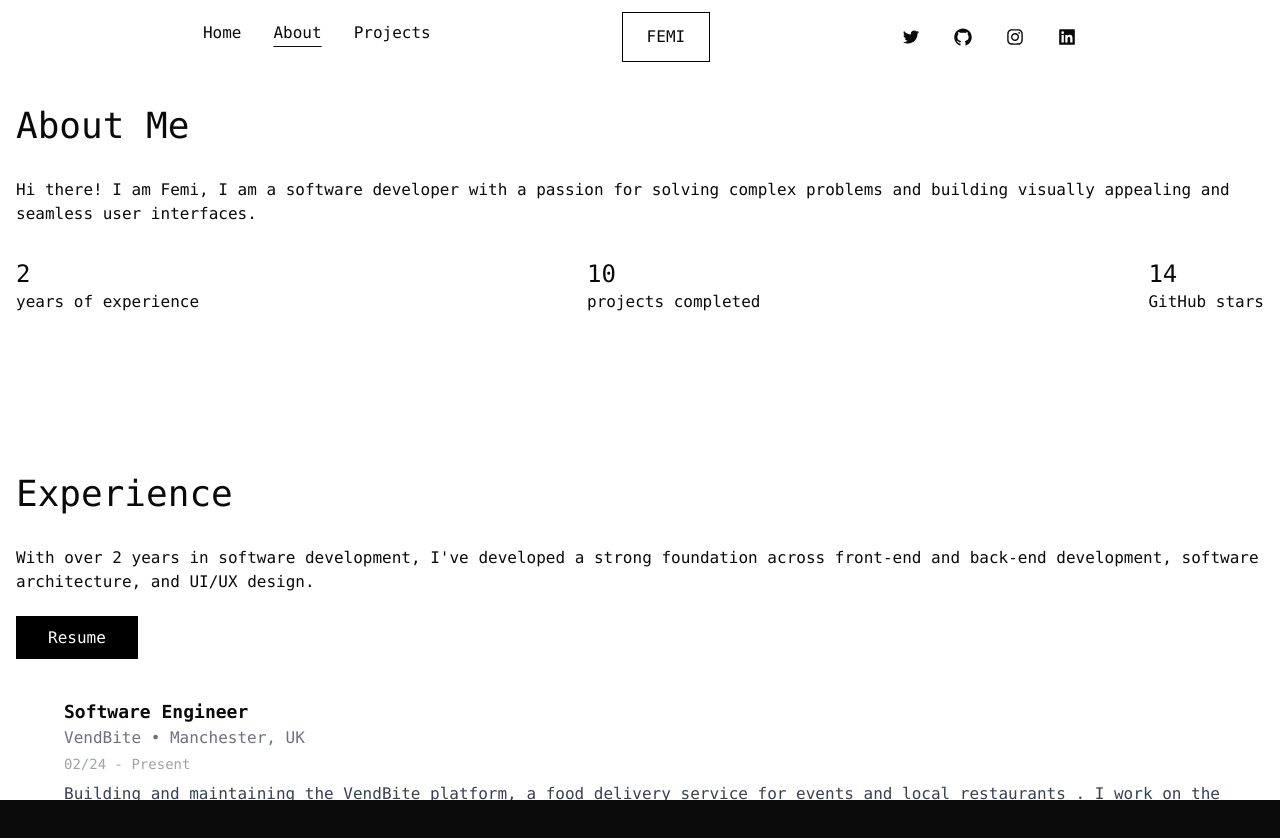
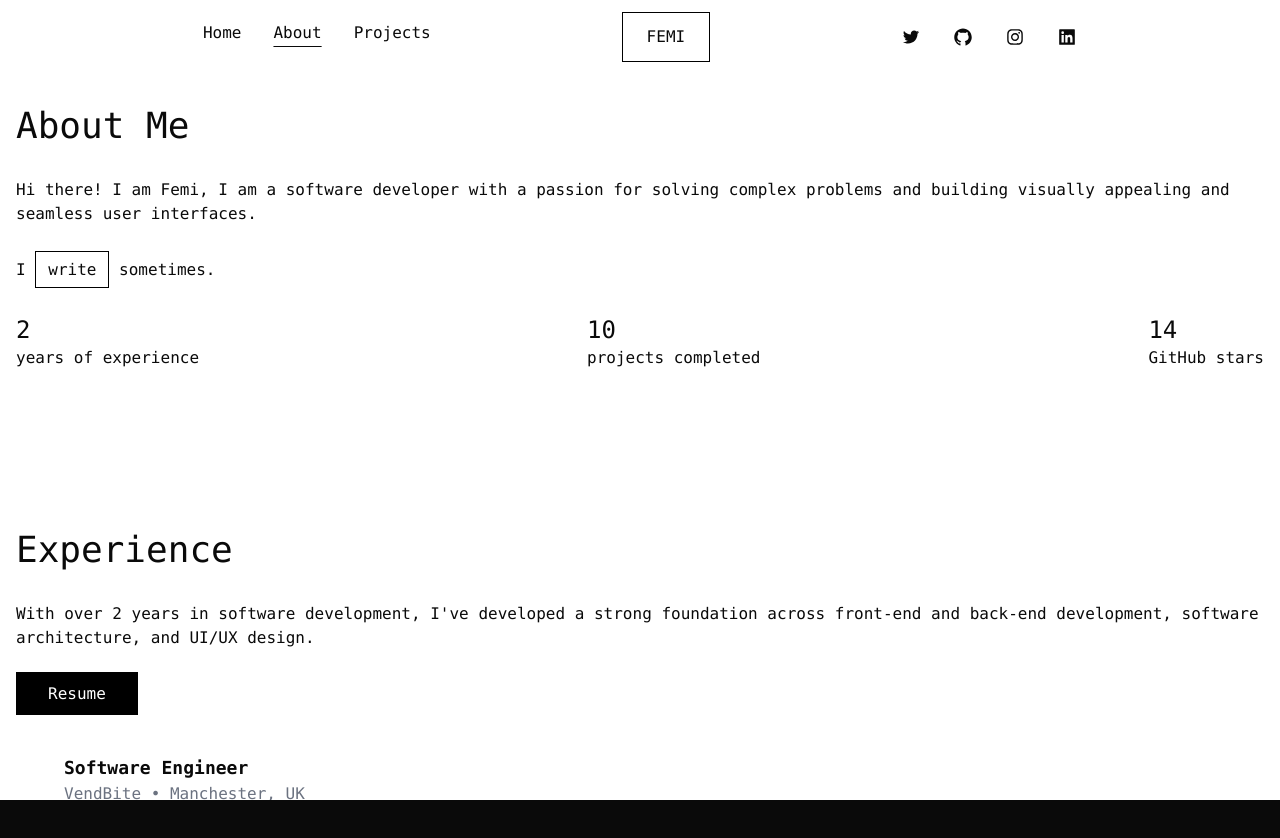
Before and after one commit to Stanwukong/femiajanaku, a Next.js app: page /about in a window 1280 px wide. Shown: the top 838 px of the page. Built offline with nearby package versions, Linux system fonts and the light colour scheme.

Commit message:
Fix Modal close on nav

```diff
--- a/src/components/About/Bio.tsx
+++ b/src/components/About/Bio.tsx
@@ -1,5 +1,6 @@
 import React from "react";
 import { STATS } from "@/constants";
+import Link from "next/link";
 
 const Bio = () => {
   return (
@@ -11,6 +12,17 @@ const Bio = () => {
           Hi there! I am Femi, I am a software developer with a passion for
           solving complex problems and building visually appealing and seamless
           user interfaces.
+        </p>
+        <p>
+          I{" "}
+          <Link
+            href={"https://femiajanaku.hashnode.dev/"}
+            target="_blank"
+            className="px-3 py-2 border border-black hover:bg-black hover:text-white"
+          >
+            write
+          </Link>{" "}
+          sometimes.
         </p>
 
         <section className="flex flex-col md:flex-row space-y-5 md:space-y-0 w-full justify-between">
--- /dev/null
+++ b/src/components/Logo.tsx
@@ -0,0 +1,28 @@
+import React, { useEffect } from "react";
+import { animateLogo } from "@/utils/animations";
+
+type Props = {
+    onModalOpen: () => void;
+};
+
+const Logo = ({ onModalOpen }: Props) => {
+
+
+  useEffect(() => {
+    animateLogo();
+  }, []);
+
+  return (
+    <div className="animate-logo">
+
+      <button
+        onClick={onModalOpen}
+        className="px-6 py-3 border border-black cursor-pointer hover:text-white hover:bg-black"
+      >
+        <span>FEMI</span>
+      </button>
+    </div>
+  );
+};
+
+export default Logo;
--- a/src/components/Modal.tsx
+++ b/src/components/Modal.tsx
@@ -10,7 +10,10 @@ const Modal = ({ isOpen, onClose, children }: ModalProps) => {
   if (!isOpen) return null;
 
   return (
-    <div className="fixed inset-0 z-30 flex items-center justify-center">
+    <div
+      className="fixed inset-0 z-30 flex items-center justify-center"
+      onClick={onClose}
+    >
       <div className="bg-white shadow-lg max-w-md w-full z-50 border-2 border-black">
         <button
           className="absolute top-4 right-4 px-4 py-2 bg-black text-white z-50 hover:scale-110"
--- a/src/components/Navbar.tsx
+++ b/src/components/Navbar.tsx
@@ -6,6 +6,7 @@ import TransitionLink from "./TransitionLink";
 import Modal from "./Modal";
 import { useState } from "react";
 import Wrapper from "@/components/Wrapper";
+import Logo from "./Logo";
 
 const Navbar = () => {
   const [isModalOpen, setIsModalOpen] = useState(false);
@@ -26,6 +27,7 @@ const Navbar = () => {
             key={page.pageId}
             href={page.pageRoute}
             label={page.pageName}
+            onModalClose={handleCloseModal}
           />
         ))}
       </div>
@@ -35,12 +37,8 @@ const Navbar = () => {
           <Wrapper />
         </div>
       </Modal>
-      <button
-        onClick={handleOpenModal}
-        className="px-6 py-3 border border-black cursor-pointer hover:text-white hover:bg-black"
-      >
-        <span>FEMI</span>
-      </button>
+      <Logo onModalOpen={handleOpenModal} />
+
       {/* SOCIALS */}
       <div className="hidden md:flex space-x-8">
         {socials.map((social) => (
--- a/src/components/TransitionLink.tsx
+++ b/src/components/TransitionLink.tsx
@@ -5,13 +5,15 @@ import { animatePageOut } from "@/utils/animations";
 type Props = {
   href: string;
   label: string;
+  onModalClose: () => void
 };
 
-const TransitionLink = ({ href, label }: Props) => {
+const TransitionLink = ({ href, label, onModalClose }: Props) => {
   const router = useRouter();
   const pathname = usePathname();
 
   const handleClick = () => {
+    () => onModalClose();
     if (pathname != href) {
       animatePageOut(href, router);
     }
--- a/src/utils/animations.ts
+++ b/src/utils/animations.ts
@@ -54,3 +54,14 @@ export const animateBox = () => {
         backgroundColor: "white"
     });
 }
+
+export const animateLogo = () => {
+    const tl = gsap.timeline();
+
+    const logo = document.querySelector(".animate-logo")
+
+    tl.from(logo, {
+        duration: 1.5,
+        x: 300,
+    });
+}
```
